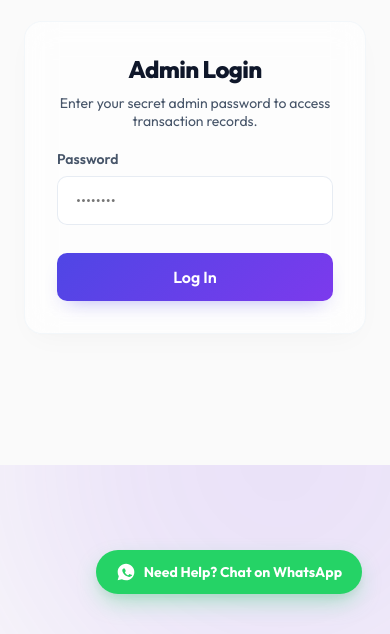
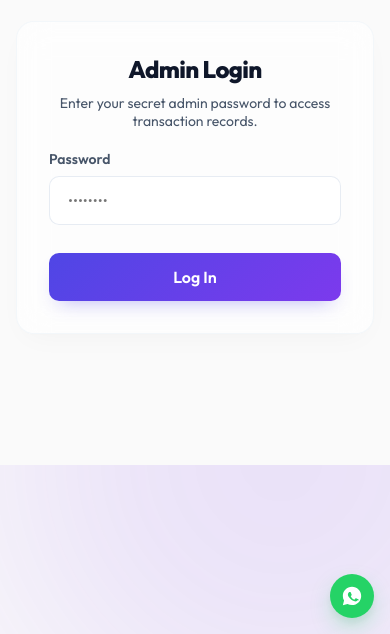
Before and after one commit to shravanshortfact-alt/digital_store, a Next.js app: page /admin in a window 390 px wide. Shown: the part 210-844 px from the top of the page. Built offline with nearby package versions, Linux system fonts and the light colour scheme.

Commit message:
update website

```diff
--- a/next.config.ts
+++ b/next.config.ts
@@ -1,14 +1,13 @@
 import { setupDevPlatform } from "@cloudflare/next-on-pages/next-dev";
 import type { NextConfig } from "next";
 
-(async () => {
+const nextConfig: NextConfig = {
+  allowedDevOrigins: ['100.101.251.55', '192.168.1.34'],
+};
+
+export default async () => {
   if (process.env.NODE_ENV === "development") {
     await setupDevPlatform();
   }
-})();
-
-const nextConfig: NextConfig = {
-  /* config options here */
+  return nextConfig;
 };
-
-export default nextConfig;
--- a/src/app/globals.css
+++ b/src/app/globals.css
@@ -213,7 +213,13 @@ button, input, textarea {
 .container {
   max-width: 1200px;
   margin: 0 auto;
-  padding: 0 24px;
+  padding: 0 16px;
+}
+
+@media (min-width: 768px) {
+  .container {
+    padding: 0 24px;
+  }
 }
 
 .flex-center {
@@ -337,17 +343,18 @@ button, input, textarea {
 /* Product catalog on homepage */
 .product-catalog-grid {
   display: grid;
-  grid-template-columns: repeat(auto-fill, minmax(300px, 340px));
+  grid-template-columns: repeat(auto-fill, minmax(280px, 1fr));
   justify-content: center;
-  gap: 32px;
+  gap: 24px;
   margin-top: 40px;
 }
 
 .product-item-card {
   display: flex;
   flex-direction: column;
-  width: 340px;
-  max-width: 100%;
+  width: 100%;
+  max-width: 360px;
+  margin: 0 auto;
   height: 410px;
   padding: 0;
   position: relative;
@@ -480,23 +487,72 @@ button, input, textarea {
   margin-top: 4px;
 }
 
+/* Live Purchase Popup Notification */
+.popup-notification {
+  position: fixed;
+  bottom: 24px;
+  left: 24px;
+  background: rgba(255, 255, 255, 0.9);
+  backdrop-filter: blur(16px);
+  -webkit-backdrop-filter: blur(16px);
+  border: 1px solid rgba(255, 255, 255, 0.6);
+  border-radius: var(--border-radius-md);
+  padding: 14px 20px;
+  box-shadow: 0 10px 30px -5px rgba(0, 0, 0, 0.08), 0 1px 2px rgba(0, 0, 0, 0.01);
+  display: flex;
+  align-items: center;
+  gap: 12px;
+  z-index: 10000;
+  max-width: 320px;
+  animation: slideInUpNotification 0.5s cubic-bezier(0.16, 1, 0.3, 1) forwards;
+}
+
+@media (max-width: 600px) {
+  .popup-notification {
+    left: 16px;
+    right: 16px;
+    bottom: 16px;
+    width: auto;
+    max-width: none;
+  }
+}
+
+@keyframes slideInUpNotification {
+  from {
+    transform: translateY(80px) scale(0.95);
+    opacity: 0;
+  }
+  to {
+    transform: translateY(0) scale(1);
+    opacity: 1;
+  }
+}
+
 /* Floating WhatsApp Button */
 .whatsapp-float {
   position: fixed;
-  bottom: 40px;
-  right: 28px;
+  bottom: 24px;
+  right: 24px;
+  width: 52px;
+  height: 52px;
   background-color: #25d366;
   color: #ffffff;
-  padding: 12px 20px;
-  border-radius: 9999px;
+  border-radius: 50%;
   box-shadow: 0 10px 25px -5px rgba(37, 211, 102, 0.4), 0 4px 10px rgba(0, 0, 0, 0.05);
   display: flex;
   align-items: center;
-  gap: 8px;
-  font-weight: 700;
-  font-size: 14px;
+  justify-content: center;
   z-index: 9999;
   transition: transform var(--transition-fast), background-color var(--transition-fast), box-shadow var(--transition-fast);
+}
+
+@media (max-width: 768px) {
+  .whatsapp-float {
+    bottom: 16px;
+    right: 16px;
+    width: 44px;
+    height: 44px;
+  }
 }
 
 .whatsapp-float:hover {
@@ -508,3 +564,33 @@ button, input, textarea {
 .whatsapp-float:active {
   transform: translateY(0);
 }
+
+/* Review Marquee */
+.marquee-wrapper {
+  overflow: hidden;
+  width: 100vw;
+  position: relative;
+  left: 50%;
+  right: 50%;
+  margin-left: -50vw;
+  margin-right: -50vw;
+  padding: 10px 0;
+  display: flex;
+}
+
+.marquee-content {
+  display: flex;
+  gap: 16px;
+  width: max-content;
+  animation: scroll-left 30s linear infinite;
+  padding: 0 8px;
+}
+
+.marquee-content:hover {
+  animation-play-state: paused;
+}
+
+@keyframes scroll-left {
+  0% { transform: translateX(0); }
+  100% { transform: translateX(calc(-50% - 8px)); }
+}
--- a/src/app/layout.tsx
+++ b/src/app/layout.tsx
@@ -29,15 +29,14 @@ export default function RootLayout({
 
         {/* Floating WhatsApp Button */}
         <a
-          href="https://wa.me/917348710971?text=Hello!%20I%20have%20a%20question%20about%20the%20digital%20product%20bundle."
+          href="https://wa.me/918882541485?text=Hello!%20I%20have%20a%20question%20about%20the%20digital%20product%20bundle."
           target="_blank"
           rel="noopener noreferrer"
           className="whatsapp-float"
         >
-          <svg viewBox="0 0 24 24" width="20" height="20" fill="currentColor">
+          <svg viewBox="0 0 24 24" width="22" height="22" fill="currentColor">
             <path d="M12.012 2C6.48 2 2 6.48 2 12.012c0 1.764.456 3.48 1.332 5.004L2 22l5.124-1.32c1.488.816 3.168 1.248 4.884 1.248 5.532 0 10.012-4.48 10.012-10.012C22.02 6.48 17.54 2 12.012 2zm6.276 14.376c-.252.708-1.488 1.38-2.028 1.476-.48.084-.96.12-3.072-.756-2.7-1.116-4.428-3.864-4.56-4.044-.132-.18-1.092-1.452-1.092-2.772 0-1.32.696-1.968.948-2.232.252-.264.672-.384.888-.384.216 0 .42.012.6.024.192.012.444-.072.7.54.264.624.888 2.16.96 2.304.072.144.12.312.024.504-.096.192-.204.312-.348.48-.144.168-.3.348-.432.48-.144.144-.3.3-.132.588.168.288.756 1.248 1.62 2.016.936.816 1.728 1.068 2.016 1.188.288.12.456.096.624-.096.168-.192.732-.852.924-1.14.192-.288.384-.24.648-.144.264.096 1.68.792 1.968.936.288.144.48.216.552.336.072.12.072.696-.18 1.404z"/>
           </svg>
-          Need Help? Chat on WhatsApp
         </a>
       </body>
     </html>
```
Also changed, not shown: src/app/page.css (+7 -1 lines), src/app/page.tsx (+28 -19 lines).
